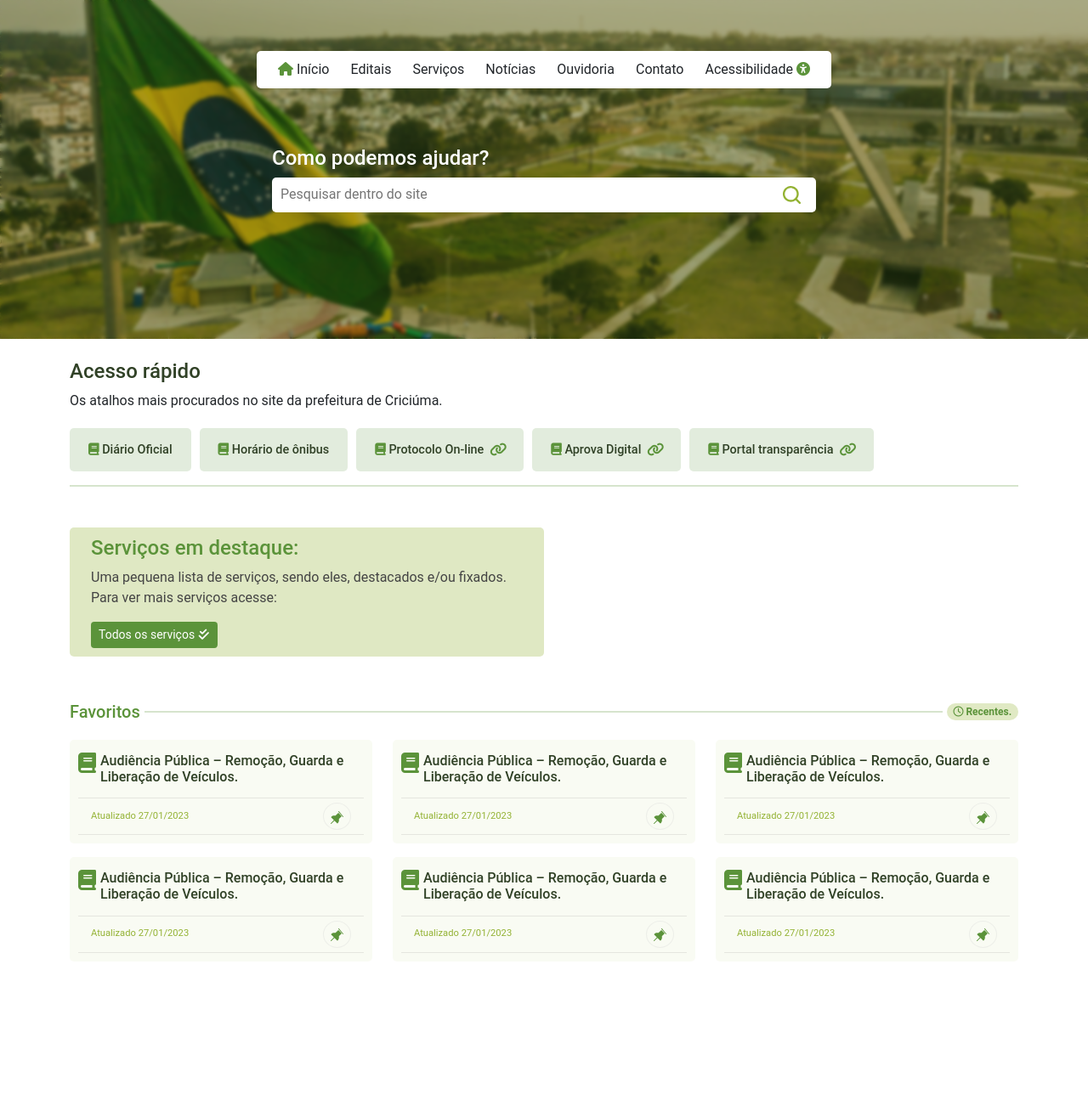
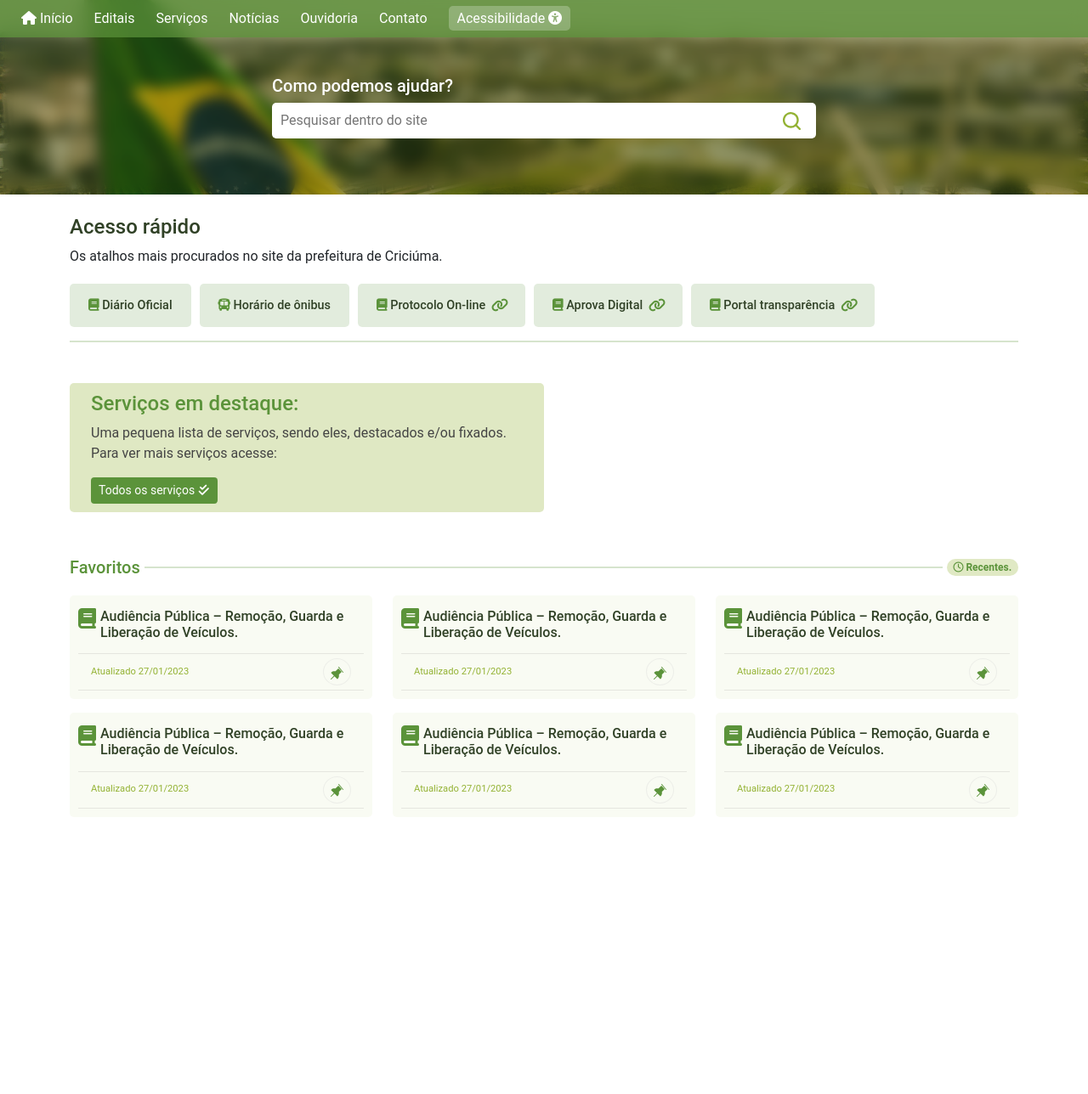
Before and after one commit to EricDagostim/site, a PHP site: page / in a window 1280 px wide. Shown: the top 1288 px of the page at 85% size. After the commit the page ends 952 px from the top, so only its background shows below. Run offline with PHP 8.4, Linux system fonts and the light colour scheme.

Commit message:
Btn acessibilidade

```diff
--- a/index.html
+++ b/index.html
@@ -27,7 +27,7 @@
             <li> Notícias</li>
             <li> Ouvidoria</li>
             <li> Contato</li>
-            <li>Acessibilidade <i class="fa-solid fa-universal-access"></i></li>
+            <li><a class="link-nav-acessibilidade" href="#">Acessibilidade <i class="fa-solid fa-universal-access"></i></a></li>
         </ul>
     </nav>
 
@@ -75,17 +75,17 @@
 
     <div class="container-fluid">
         <div class="row img-header">
-            <div class="overlay-header"></div>
-
+            <div class="col-12 overlay-header"></div>
                 <div class="content-header">
                     <div class="align-content-search mt-4">
-                    <h4 class="text-white">Como podemos ajudar?</h4>
+                        <h5 class="text-white">Como podemos ajudar?</h5>
 
                         <div class="box-search">
                             <input type="text" placeholder="Pesquisar dentro do site">
                             <button class="button-search">
                                     <img src="img\glass-search.svg" alt="SVG lupa de pesquisa">
                             </button>
+                        </div>
                     </div>
                 </div>
             </div>
@@ -119,7 +119,7 @@
                             <a class="service-favorite" href="#">
                                 <div class="info-service-bar">
                                     <div class="info-service-favorite" id="scroll1">
-                                        <h6 class="m-0"><i class="fa-solid fa-book"></i>   Horário de ônibus</h6>
+                                        <h6 class="m-0"><i class="fa-solid fa-bus"></i>  Horário de ônibus</h6>
                                     </div>
                                 </div>
                             </a>
@@ -372,27 +372,27 @@
 
 
 
-    let navbar = document.getElementById("navbar");
-    let navLinks = document.getElementById("navlinks");
-    let navPos = navbar.getBoundingClientRect().top;
+    // let navbar = document.getElementById("navbar");
+    // let navLinks = document.getElementById("navlinks");
+    // let navPos = navbar.getBoundingClientRect().top;
 
-    window.addEventListener("scroll", e => {
-        let viewportHeight = window.innerHeight;
-        let scrollPos = window.scrollY;
+    // window.addEventListener("scroll", e => {
+    //     let viewportHeight = window.innerHeight;
+    //     let scrollPos = window.scrollY;
 
-        if (scrollPos > navPos + 60) {
-            navbar.classList.add('navbar-fixed');
-            navbar.classList.remove('navbar-float');
+    //     if (scrollPos > navPos + 60) {
+    //         navbar.classList.add('navbar-fixed');
+    //         navbar.classList.remove('navbar-float');
 
 
-            navLinks.classList.add('list-links-nav-sticly');
-            navLinks.classList.remove('list-links-nav');
-        } else {
-            navbar.classList.remove('navbar-fixed');
-            navbar.classList.add('navbar-float');
+    //         navLinks.classList.add('list-links-nav-sticly');
+    //         navLinks.classList.remove('list-links-nav');
+    //     } else {
+    //         navbar.classList.remove('navbar-fixed');
+    //         navbar.classList.add('navbar-float');
 
-            navLinks.classList.remove('list-links-nav-sticly');
-            navLinks.classList.add('list-links-nav');
-        }
-    });
+    //         navLinks.classList.remove('list-links-nav-sticly');
+    //         navLinks.classList.add('list-links-nav');
+    //     }
+    // });
 </script>
--- a/style.css
+++ b/style.css
@@ -63,18 +63,17 @@ input:focus{
     background-size: cover;
     background-attachment: fixed;
     background-position-y: -200px;
-
-    height: 400px;
+    height: 230px;
 }
 
 .overlay-header{
     background-color: #2e501a69;
     width: 100%;
-    height: 400px;
+    height: 230px;
     position: absolute;
     transition: 200ms;
 
-    backdrop-filter: blur(2px);
+    backdrop-filter: blur(8px);
 }
 
 .content-header{
@@ -402,36 +401,18 @@ input:focus{
     display: flex;
     justify-content: center;
     align-items: center;
-    margin-top: 60px;
-    margin-bottom: -105px;
+    width: 100%;
     z-index: 9999;
-    top: 30px;
     position: sticky;
     top: 0px;
+    margin-top: 0px;
+    margin-bottom: -45px;
 
     transition: 500ms;
+    animation: name duration timing-function delay iteration-count direction fill-mode;
+    animation: width 200ms linear;
 }
-
-
-
 .list-links-nav{
-    overflow: hidden;
-    background-color: #fff;
-    list-style: none;
-    display: flex;
-    text-decoration: none;
-    gap: 25px;
-    margin: 0;
-    padding: 10px 25px;
-    border-radius: 5px;
-}
-
-.list-links-nav i{
-    color: #5B933A;
-}
-
-
-.list-links-nav-sticly{
     overflow: hidden;
     background-color: #5b933abb;
     color: #ffffff;
@@ -443,25 +424,7 @@ input:focus{
     padding: 10px 25px;
     width: 100%;
     backdrop-filter: blur(10px);
-
 }
-
-.navbar-fixed{
-    display: flex;
-    justify-content: center;
-    align-items: center;
-    width: 100%;
-    z-index: 9999;
-    position: sticky;
-    top: 0px;
-    margin-top: 0px;
-    margin-bottom: -45px;
-
-    transition: 500ms;
-    animation: name duration timing-function delay iteration-count direction fill-mode;
-    animation: width 200ms linear;
-}
-
 @keyframes width {
     0%{
         top: -80px;
@@ -481,6 +444,14 @@ input:focus{
     display: none !important;
 }
 
+.link-nav-acessibilidade{
+    padding: 5px 10px;
+    border: none;
+    border-radius: 5px;
+    text-decoration: none;
+    color: #fff;
+    background-color: #ffffff3d;
+}
 
 
 /* NavBar */
```
Lines whose indentation alone changed are shown as unchanged.
